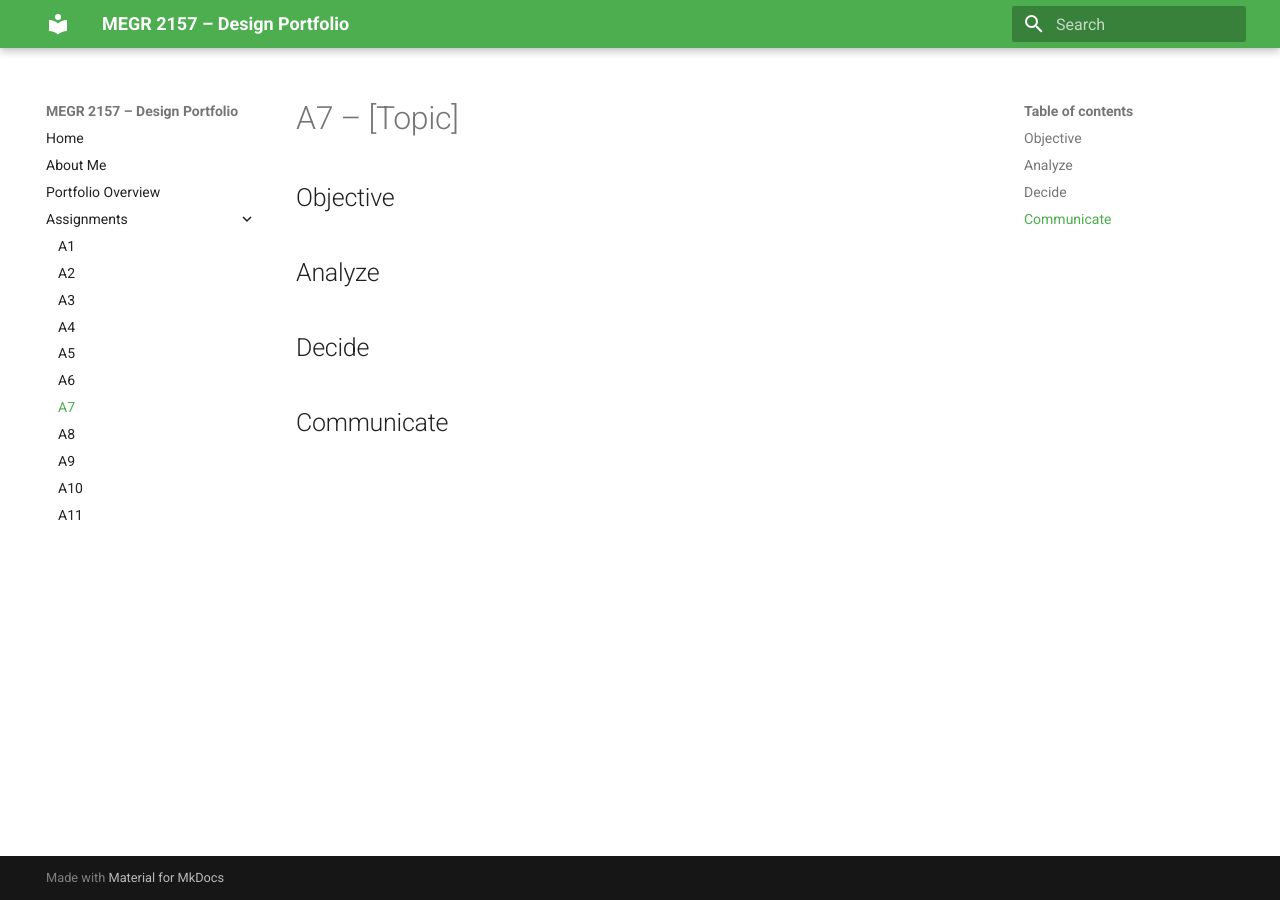
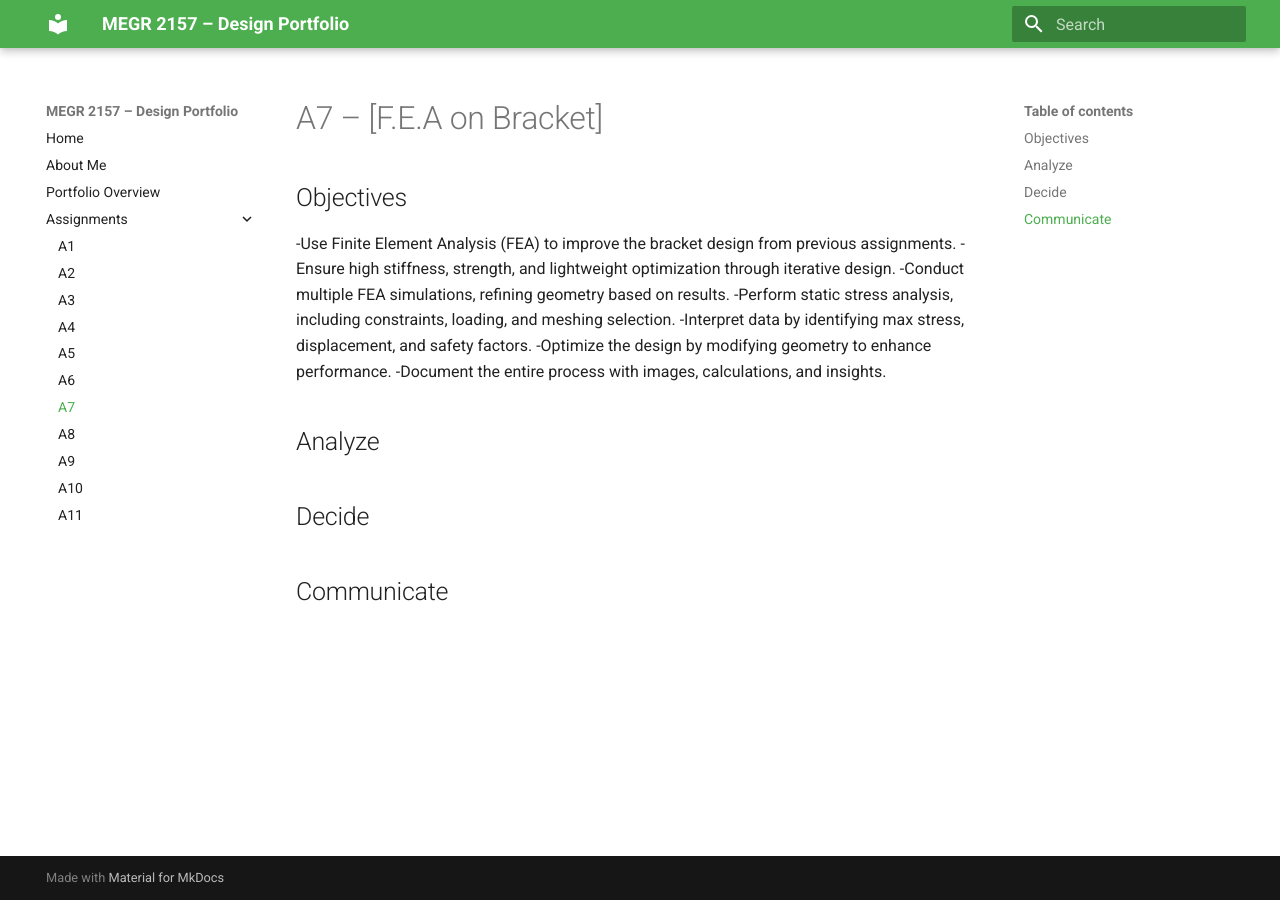
Before and after one commit to Logan-Hill1227/portfolio-megr-2156, an MkDocs documentation site: the page built from docs/assignments/A07/index.md, in a window 1280 px wide. Built offline with MkDocs 1.6.1 and Material for MkDocs 9.7.7, drawn with Linux system fonts in a browser that asks for light colours.

Commit message:
Revise A7 assignment title and objectives
Updated the assignment title and objectives for clarity and specificity.

```diff
--- a/docs/assignments/A07/index.md
+++ b/docs/assignments/A07/index.md
@@ -1,7 +1,13 @@
-# A7 – [Topic]
+# A7 – [F.E.A on Bracket]
 
-## Objective
-
+## Objectives
+-Use Finite Element Analysis (FEA) to improve the bracket design from previous assignments.
+-Ensure high stiffness, strength, and lightweight optimization through iterative design.
+-Conduct multiple FEA simulations, refining geometry based on results.
+-Perform static stress analysis, including constraints, loading, and meshing selection.
+-Interpret data by identifying max stress, displacement, and safety factors.
+-Optimize the design by modifying geometry to enhance performance.
+-Document the entire process with images, calculations, and insights.
 
 ## Analyze
 
```
